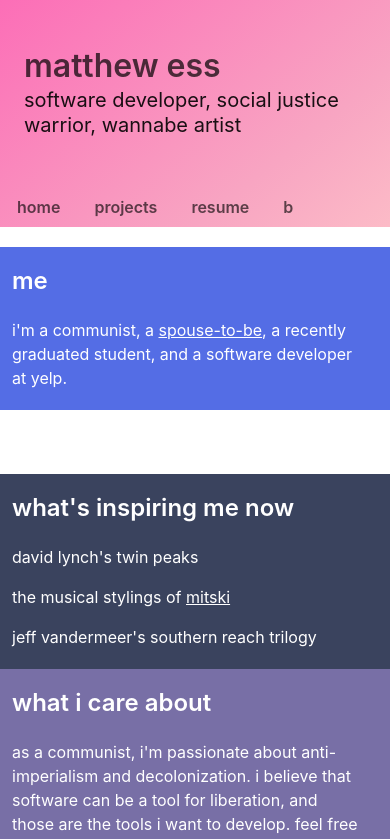
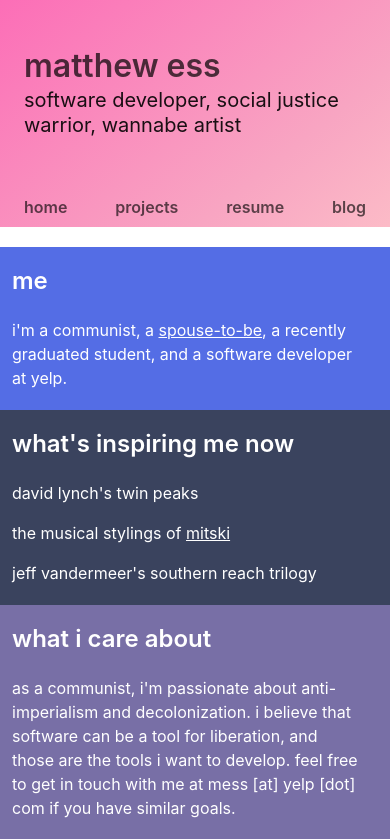
Before and after one commit to matthewess/mat.services, a Vue app: page / in a window 390 px wide. Shown: the top 839 px of the page. Built offline with nearby package versions, Linux system fonts and the light colour scheme.

Commit message:
Responsive

```diff
--- a/src/components/Hero.vue
+++ b/src/components/Hero.vue
@@ -24,8 +24,11 @@ export default {
 </script>
 
 <style lang="sass" scoped>
+@import '~bulma/sass/utilities/mixins'
+
 section
   margin-bottom: 2rem
-.is-three-quarters
-  width: 75%
++desktop
+  .is-three-quarters
+    width: 75%
 </style>
--- a/src/containers/Blog.vue
+++ b/src/containers/Blog.vue
@@ -1,5 +1,5 @@
 <template lang="pug">
-#blog
+#blog.has-text-centered-mobile
   h1.title coming soon!
 </template>
 
--- a/src/containers/Home.vue
+++ b/src/containers/Home.vue
@@ -9,7 +9,6 @@
             i'm a communist, a
             #[a(href='https://mattandmack.website' target='_blank') spouse-to-be],
             a recently graduated student, and a software developer at yelp.
-      .tile.placeholder.notification.is-white
       .tile.is-9
         .notification.is-warning
           h1.title.is-4 what's inspiring me now
@@ -39,8 +38,3 @@ export default {
   name: 'Home',
 };
 </script>
-
-<style lang="sass" scoped>
-.placeholder
-  height: 1rem
-</style>
--- a/src/containers/Projects.vue
+++ b/src/containers/Projects.vue
@@ -1,5 +1,5 @@
 <template lang="pug">
-#projects
+#projects.is-half.has-text-centered-mobile
   p.content check out my #[a(href='https://github.com/matthewess') github account]!
   h1.title #[a(href='https://github.com/matthewess/boilertalk-frontend') Boilertalk]
   p.content.
@@ -34,6 +34,9 @@ export default {
 </script>
 
 <style lang="sass" scoped>
-#projects
-  width: 50%
+@import '~bulma/sass/utilities/mixins'
+
++desktop
+  .is-half
+    width: 50%
 </style>
--- a/src/containers/Resume.vue
+++ b/src/containers/Resume.vue
@@ -1,5 +1,5 @@
 <template lang="pug">
-#resume
+#resume.is-half.has-text-centered-mobile
   .content
     h1.title matthew ess
     h2.subtitle software developer
@@ -48,12 +48,15 @@ export default {
 </script>
 
 <style lang="sass" scoped>
+@import '~bulma/sass/utilities/mixins'
+
 $pink: #f8a5c2
 
 hr
   width: 75%
   height: 0.5rem
   background: $pink
-.content
-  width: 50%
++desktop
+  .is-half
+    width: 50%
 </style>
```
Also changed, not shown: 1 other file (tests, documents, lock files or other folders).
